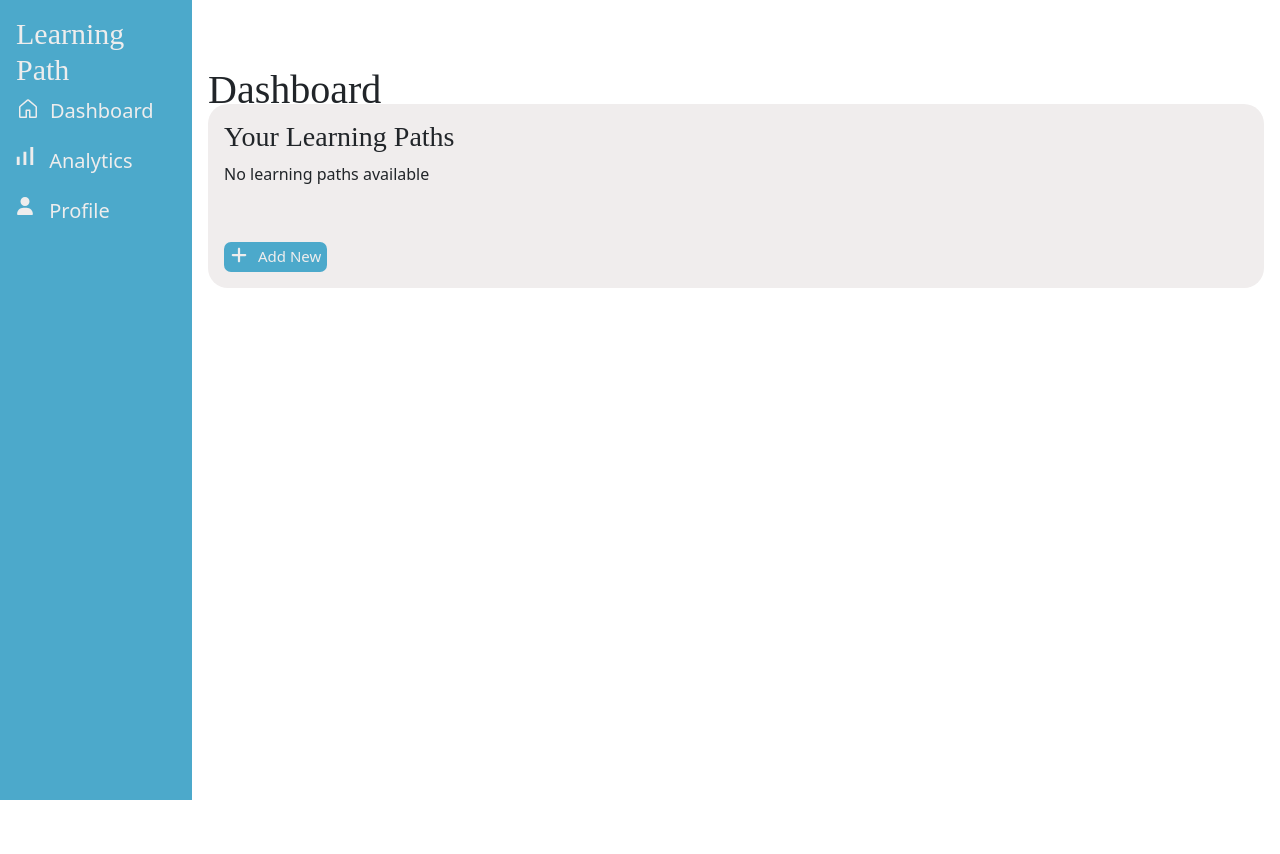
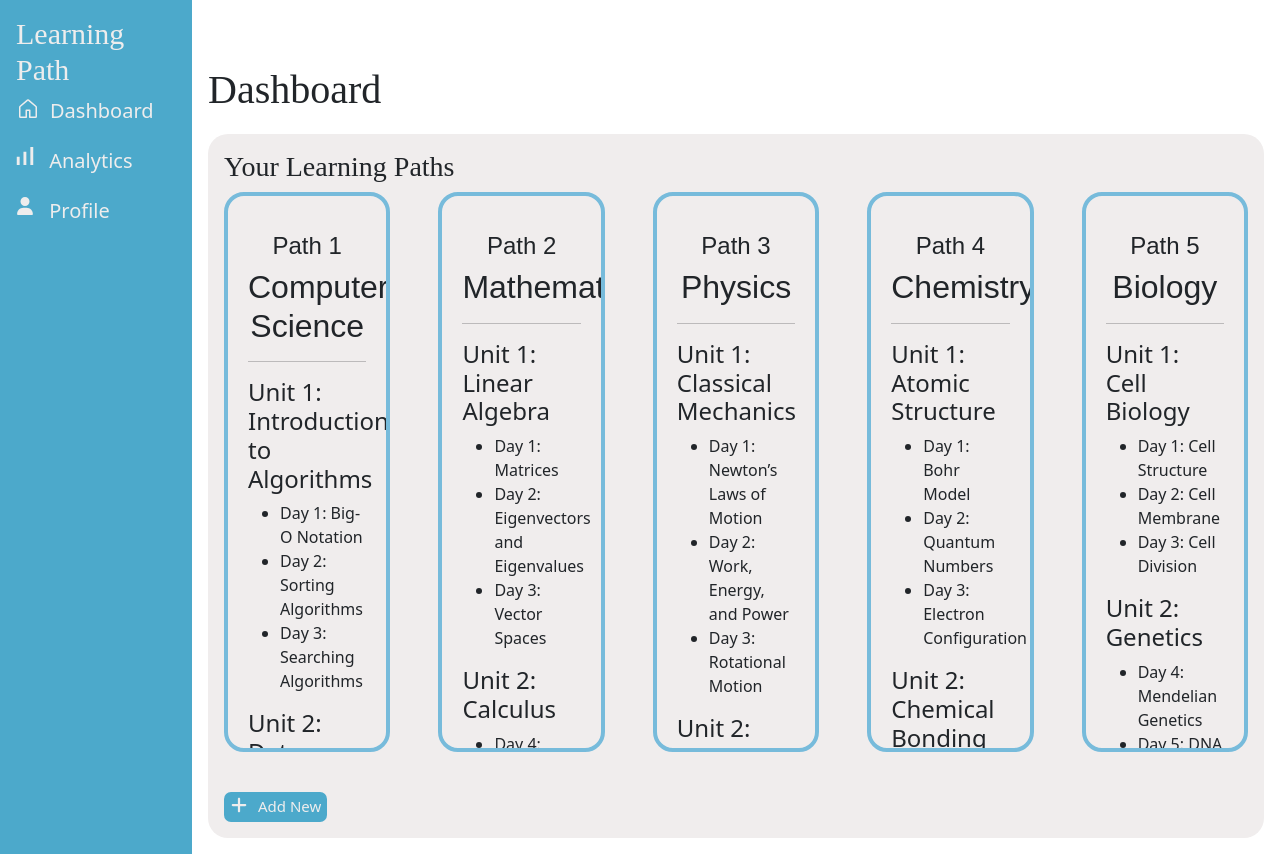
Before and after one commit to akshaypatra/LearningPathDashboard-frontend, a React (Create React App) app: page / in a window 1280 px wide. Before the commit the page ends 800 px from the top, so only its background shows below. Built offline with nearby package versions, Linux system fonts and the light colour scheme.

Commit message:
created frontend of dasboard

```diff
--- a/src/App.css
+++ b/src/App.css
@@ -76,7 +76,7 @@ margin: 0px;
 .teacher-dashboard-header{
   font-family: cursive;
   font-size: 40px;
-  height: 30px;
+  margin-bottom:20px;
 }
 .LearningPathsSection-teacher{
   border: 1px ;
@@ -187,3 +187,30 @@ margin: 0px;
   text-align: center;
   font-size: 20px;
 }
+
+
+/* LearningPathViewer.js */
+
+.learning-path-viewer{
+  display: flex;
+  gap: 3rem;
+  overflow: scroll;
+}
+.learning-path-viewer-path{
+  text-align: center;
+  font-family:fantasy;
+  margin-top: 1rem;
+}
+.learning-path-viewer-subject{
+  text-align: center;
+  font-family:fantasy;
+}
+
+.learning-path-viewer-component-container{
+  border: 4px solid rgb(119, 187, 219);
+  max-height: 70vh;
+  overflow: scroll;
+  padding: 20px;
+  width: 20rem;
+  border-radius: 20px;
+}
--- /dev/null
+++ b/src/SampleData/sampleLearningPaths.js
@@ -0,0 +1,259 @@
+const sampleLearningPaths = [
+    {
+      learningPathId: '1',
+      subjectName: 'Computer Science',
+      learningPath: [
+        {
+          unitNumber: 1,
+          unitName: 'Introduction to Algorithms',
+          topics: [
+            { day: 1, topicName: 'Big-O Notation' },
+            { day: 2, topicName: 'Sorting Algorithms' },
+            { day: 3, topicName: 'Searching Algorithms' }
+          ]
+        },
+        {
+          unitNumber: 2,
+          unitName: 'Data Structures',
+          topics: [
+            { day: 4, topicName: 'Arrays and Lists' },
+            { day: 5, topicName: 'Stacks and Queues' },
+            { day: 6, topicName: 'Trees and Graphs' }
+          ]
+        },
+        {
+          unitNumber: 3,
+          unitName: 'Graph Algorithms',
+          topics: [
+            { day: 7, topicName: 'Breadth-First Search' },
+            { day: 8, topicName: 'Depth-First Search' },
+            { day: 9, topicName: 'Dijkstra’s Algorithm' }
+          ]
+        },
+        {
+          unitNumber: 4,
+          unitName: 'Dynamic Programming',
+          topics: [
+            { day: 10, topicName: 'Memoization' },
+            { day: 11, topicName: 'Tabulation' },
+            { day: 12, topicName: 'Longest Common Subsequence' }
+          ]
+        },
+        {
+          unitNumber: 5,
+          unitName: 'Greedy Algorithms',
+          topics: [
+            { day: 13, topicName: 'Greedy Choice Property' },
+            { day: 14, topicName: 'Huffman Coding' },
+            { day: 15, topicName: 'Activity Selection' }
+          ]
+        }
+      ]
+    },
+    {
+      learningPathId: '2',
+      subjectName: 'Mathematics',
+      learningPath: [
+        {
+          unitNumber: 1,
+          unitName: 'Linear Algebra',
+          topics: [
+            { day: 1, topicName: 'Matrices' },
+            { day: 2, topicName: 'Eigenvectors and Eigenvalues' },
+            { day: 3, topicName: 'Vector Spaces' }
+          ]
+        },
+        {
+          unitNumber: 2,
+          unitName: 'Calculus',
+          topics: [
+            { day: 4, topicName: 'Limits and Continuity' },
+            { day: 5, topicName: 'Derivatives' },
+            { day: 6, topicName: 'Integrals' }
+          ]
+        },
+        {
+          unitNumber: 3,
+          unitName: 'Probability',
+          topics: [
+            { day: 7, topicName: 'Random Variables' },
+            { day: 8, topicName: 'Bayesian Probability' },
+            { day: 9, topicName: 'Probability Distributions' }
+          ]
+        },
+        {
+          unitNumber: 4,
+          unitName: 'Differential Equations',
+          topics: [
+            { day: 10, topicName: 'Ordinary Differential Equations' },
+            { day: 11, topicName: 'Partial Differential Equations' },
+            { day: 12, topicName: 'Laplace Transforms' }
+          ]
+        },
+        {
+          unitNumber: 5,
+          unitName: 'Statistics',
+          topics: [
+            { day: 13, topicName: 'Descriptive Statistics' },
+            { day: 14, topicName: 'Inferential Statistics' },
+            { day: 15, topicName: 'Hypothesis Testing' }
+          ]
+        }
+      ]
+    },
+    {
+      learningPathId: '3',
+      subjectName: 'Physics',
+      learningPath: [
+        {
+          unitNumber: 1,
+          unitName: 'Classical Mechanics',
+          topics: [
+            { day: 1, topicName: 'Newton’s Laws of Motion' },
+            { day: 2, topicName: 'Work, Energy, and Power' },
+            { day: 3, topicName: 'Rotational Motion' }
+          ]
+        },
+        {
+          unitNumber: 2,
+          unitName: 'Thermodynamics',
+          topics: [
+            { day: 4, topicName: 'Laws of Thermodynamics' },
+            { day: 5, topicName: 'Heat Engines' },
+            { day: 6, topicName: 'Entropy' }
+          ]
+        },
+        {
+          unitNumber: 3,
+          unitName: 'Electromagnetism',
+          topics: [
+            { day: 7, topicName: 'Electric Fields' },
+            { day: 8, topicName: 'Magnetic Fields' },
+            { day: 9, topicName: 'Electromagnetic Induction' }
+          ]
+        },
+        {
+          unitNumber: 4,
+          unitName: 'Optics',
+          topics: [
+            { day: 10, topicName: 'Reflection and Refraction' },
+            { day: 11, topicName: 'Interference' },
+            { day: 12, topicName: 'Diffraction' }
+          ]
+        },
+        {
+          unitNumber: 5,
+          unitName: 'Quantum Mechanics',
+          topics: [
+            { day: 13, topicName: 'Wave-Particle Duality' },
+            { day: 14, topicName: 'Schrodinger Equation' },
+            { day: 15, topicName: 'Quantum Entanglement' }
+          ]
+        }
+      ]
+    },
+    {
+      learningPathId: '4',
+      subjectName: 'Chemistry',
+      learningPath: [
+        {
+          unitNumber: 1,
+          unitName: 'Atomic Structure',
+          topics: [
+            { day: 1, topicName: 'Bohr Model' },
+            { day: 2, topicName: 'Quantum Numbers' },
+            { day: 3, topicName: 'Electron Configuration' }
+          ]
+        },
+        {
+          unitNumber: 2,
+          unitName: 'Chemical Bonding',
+          topics: [
+            { day: 4, topicName: 'Ionic Bonding' },
+            { day: 5, topicName: 'Covalent Bonding' },
+            { day: 6, topicName: 'Metallic Bonding' }
+          ]
+        },
+        {
+          unitNumber: 3,
+          unitName: 'Thermochemistry',
+          topics: [
+            { day: 7, topicName: 'Enthalpy' },
+            { day: 8, topicName: 'Entropy' },
+            { day: 9, topicName: 'Gibbs Free Energy' }
+          ]
+        },
+        {
+          unitNumber: 4,
+          unitName: 'Equilibrium',
+          topics: [
+            { day: 10, topicName: 'Le Chatelier’s Principle' },
+            { day: 11, topicName: 'Acids and Bases' },
+            { day: 12, topicName: 'Buffer Solutions' }
+          ]
+        },
+        {
+          unitNumber: 5,
+          unitName: 'Organic Chemistry',
+          topics: [
+            { day: 13, topicName: 'Alkanes and Alkenes' },
+            { day: 14, topicName: 'Alcohols and Ethers' },
+            { day: 15, topicName: 'Carboxylic Acids' }
+          ]
+        }
+      ]
+    },
+    {
+      learningPathId: '5',
+      subjectName: 'Biology',
+      learningPath: [
+        {
+          unitNumber: 1,
+          unitName: 'Cell Biology',
+          topics: [
+            { day: 1, topicName: 'Cell Structure' },
+            { day: 2, topicName: 'Cell Membrane' },
+            { day: 3, topicName: 'Cell Division' }
+          ]
+        },
+        {
+          unitNumber: 2,
+          unitName: 'Genetics',
+          topics: [
+            { day: 4, topicName: 'Mendelian Genetics' },
+            { day: 5, topicName: 'DNA Structure' },
+            { day: 6, topicName: 'Gene Expression' }
+          ]
+        },
+        {
+          unitNumber: 3,
+          unitName: 'Ecology',
+          topics: [
+            { day: 7, topicName: 'Ecosystems' },
+            { day: 8, topicName: 'Food Chains' },
+            { day: 9, topicName: 'Energy Flow' }
+          ]
+        },
+        {
+          unitNumber: 4,
+          unitName: 'Evolution',
+          topics: [
+            { day: 10, topicName: 'Natural Selection' },
+            { day: 11, topicName: 'Speciation' },
+            { day: 12, topicName: 'Evolutionary Theories' }
+          ]
+        },
+        {
+          unitNumber: 5,
+          unitName: 'Human Anatomy',
+          topics: [
+            { day: 13, topicName: 'Skeletal System' },
+            { day: 14, topicName: 'Muscular System' },
+            { day: 15, topicName: 'Circulatory System' }
+          ]
+        }
+      ]
+    }
+]
+
+export default sampleLearningPaths;
--- a/src/components/LearningPathViewer.js
+++ b/src/components/LearningPathViewer.js
@@ -1,22 +1,32 @@
-import React, { useContext } from 'react';
+ // eslint-disable-next-line
+import React, { useContext,useState,useEffect } from 'react';
+ // eslint-disable-next-line
 import { LearningPathContext } from '../Context/LearningPathContext';
+import sampleLearningPaths from '../SampleData/sampleLearningPaths';
 
 const LearningPathViewer = () => {
-  const { learningPaths } = useContext(LearningPathContext);
+//   const { learningPaths } = useContext(LearningPathContext);
 
-  // Ensure learningPaths is defined and an array
+  const [learningPaths, setLearningPaths] = useState([]);
+  useEffect(() => {
+    // Simulate fetching learning paths data
+    setLearningPaths(sampleLearningPaths);
+  }, []);
+
   if (!learningPaths || !learningPaths.length) {
     return <p>No learning paths available</p>;
   }
 
   return (
-    <div>
+    <div className='learning-path-viewer'>
       {learningPaths.map((path, index) => (
-        <div key={index}>
-          <h2>Learning Path {path.learningPathId}: {path.subjectName}</h2>
+        <div className='learning-path-viewer-component-container' key={index}>
+          <h4 className='learning-path-viewer-path'>Path {path.learningPathId}</h4>
+           <h2 className='learning-path-viewer-subject' >{path.subjectName}</h2>
+           <hr></hr>
           {path.learningPath.map((unit, unitIndex) => (
-            <div key={unitIndex}>
-              <h3>Unit {unit.unitNumber}: {unit.unitName}</h3>
+            <div className='learning-path-viewer-component-inner-container' key={unitIndex}>
+              <h4>Unit {unit.unitNumber}: {unit.unitName}</h4>
               <ul>
                 {unit.topics.map((topic, topicIndex) => (
                   <li key={topicIndex}>Day {topic.day}: {topic.topicName}</li>
```
